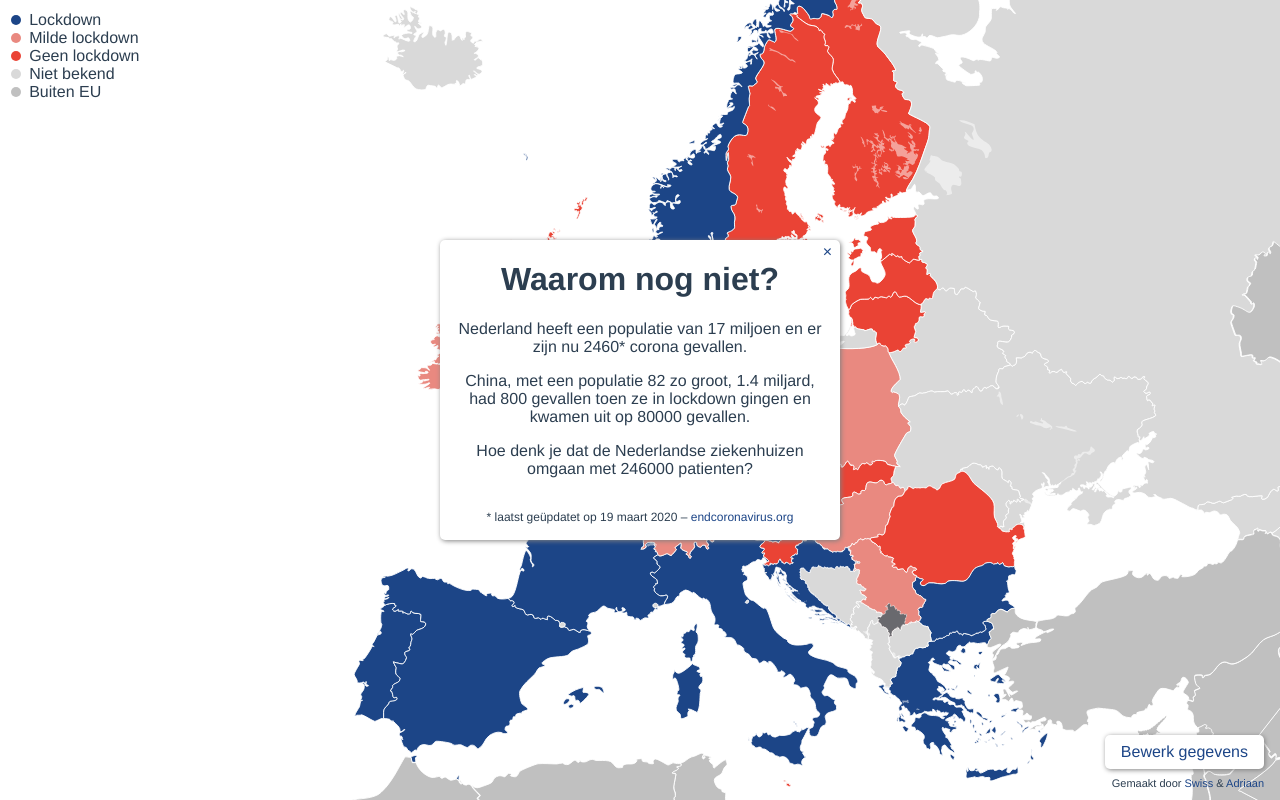
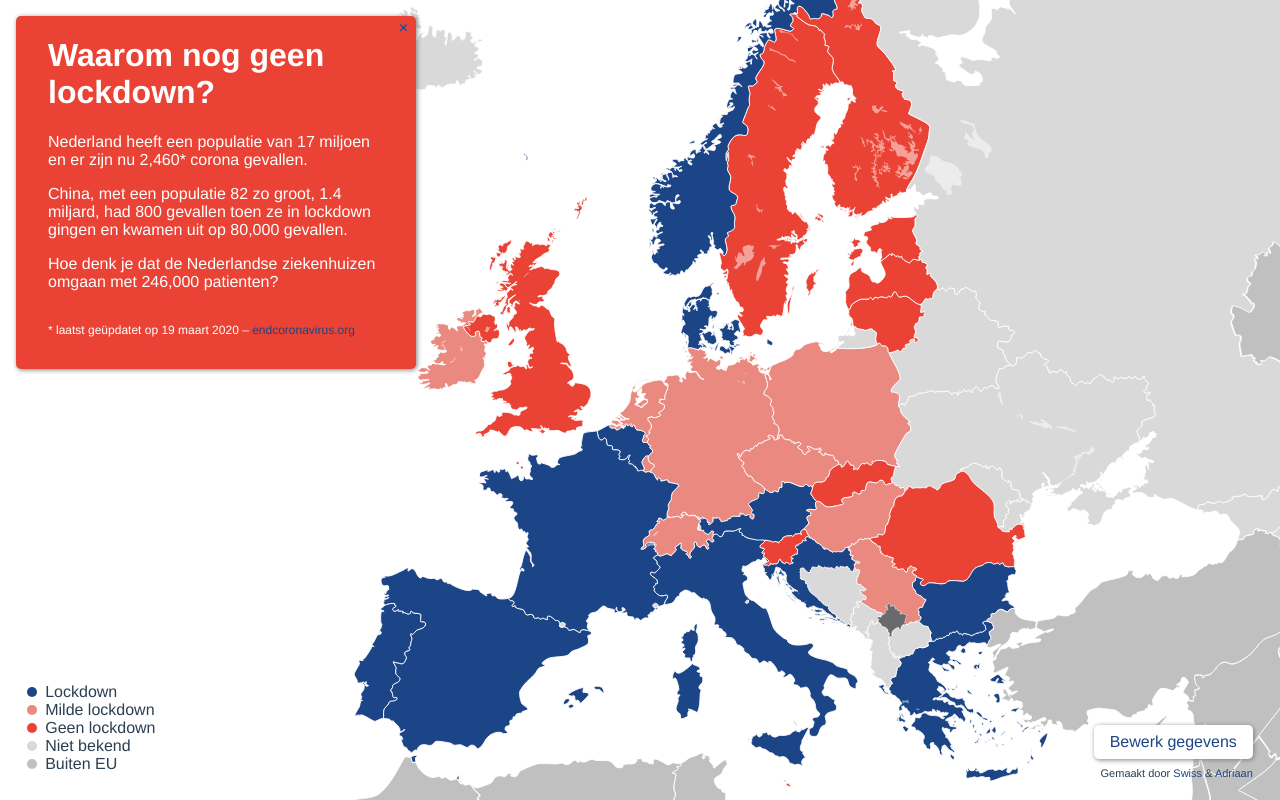
Before and after one commit to adriaandotcom/lockdown, a Vue app: page / in a window 1280 px wide. Built offline with nearby package versions, Linux system fonts and the light colour scheme; no server answers.

Commit message:
Make popup more clear

```diff
--- a/src/App.vue
+++ b/src/App.vue
@@ -35,4 +35,14 @@ body {
 * {
   box-sizing: border-box;
 }
+a {
+  color: #1c4587;
+  text-decoration: none;
+}
+a:hover {
+  text-decoration: underline;
+}
+body {
+  word-wrap: break-word;
+}
 </style>
--- a/src/components/HomePage.vue
+++ b/src/components/HomePage.vue
@@ -44,13 +44,13 @@ export default {
 <style scoped>
 .legend {
   position: absolute;
-  top: 0.7rem;
-  left: 0.7rem;
+  bottom: 1.7rem;
+  left: 1.7rem;
 }
 .link {
   position: absolute;
-  bottom: 0.7rem;
-  right: 1rem;
+  bottom: 1.3rem;
+  right: 1.7rem;
 }
 .link > a {
   background-color: white;
@@ -98,13 +98,3 @@ ul li.no-eu::before {
   background-color: #c0c0c0;
 }
 </style>
-
-<style>
-a {
-  color: #1c4587;
-  text-decoration: none;
-}
-body {
-  word-wrap: break-word;
-}
-</style>
--- a/src/components/Map.vue
+++ b/src/components/Map.vue
@@ -519,40 +519,47 @@
 
     <div class="popup" v-if="currentCountry">
       <a @click="currentCountry = null" class="close">&times;</a>
-      <h1>{{ currentCountry.name }}</h1>
+
+      <h1 v-if="currentCountry.name_nl">{{ currentCountry.name_nl }}</h1>
+      <h1 v-else-if="currentCountry.name">{{ currentCountry.name }}</h1>
+
       <p v-if="currentCountry.comment_nl">{{ currentCountry.comment_nl }}</p>
       <p v-else-if="currentCountry.comment_en">
         {{ currentCountry.comment_en }}
       </p>
       <p v-else-if="currentCountry.comment">{{ currentCountry.comment }}</p>
+
       <p v-if="currentCountry.link">
         <a :href="currentCountry.link" target="_blank">{{
           currentCountry.link
         }}</a>
       </p>
+
       <p v-if="currentCountry.link2">
         <a :href="currentCountry.link2" target="_blank">{{
           currentCountry.link2
         }}</a>
       </p>
     </div>
+
     <div class="popup why" v-else-if="welcome">
       <a @click="welcome = false" class="close">&times;</a>
-      <h1>Waarom nog niet?</h1>
+      <h1>Waarom nog geen lockdown?</h1>
       <p>
         Nederland heeft een populatie van 17 miljoen en er zijn nu
-        {{ netherlands.confirmed }}* corona gevallen.
+        {{ formatNumber(netherlands.confirmed) }}* corona gevallen.
       </p>
       <p>
         China, met een populatie 82 zo groot, 1.4 miljard, had 800 gevallen toen
-        ze in lockdown gingen en kwamen uit op 80000 gevallen.
+        ze in lockdown gingen en kwamen uit op
+        {{ formatNumber(80000) }} gevallen.
       </p>
       <p>
         Hoe denk je dat de Nederlandse ziekenhuizen omgaan met
-        {{ netherlands.confirmed * 100 }} patienten?
+        {{ formatNumber(netherlands.confirmed * 100) }} patienten?
       </p>
       <p class="footer">
-        * laatst geüpdatet op {{ format(netherlands.updated) }} –
+        * laatst geüpdatet op {{ formatDate(netherlands.updated) }} –
         <a
           href="https://www.endcoronavirus.org/?utm_source=waaromgeenlockdown.nl"
           target="_blank"
@@ -612,12 +619,16 @@ export default {
   },
 
   methods: {
-    format(timestamp) {
+    formatDate(timestamp) {
       return new Intl.DateTimeFormat("nl-NL", {
         year: "numeric",
         month: "long",
         day: "numeric"
       }).format(timestamp);
+    },
+
+    formatNumber(number) {
+      return number.toString().replace(/\B(?=(\d{3})+(?!\d))/g, ",");
     },
 
     getCountry(code) {
@@ -676,21 +687,20 @@ g#gbplus:hover path {
 .popup {
   z-index: 1000;
   position: absolute;
-  bottom: 20%;
   width: 300px;
-  margin-left: 50%;
-  transform: translateX(-50%);
+  top: 1rem;
+  left: 1rem;
   max-width: 90%;
   box-shadow: 1px 1px 5px grey;
   background-color: white;
   border-radius: 5px;
-  text-align: center;
-  padding: 0 1rem;
+  padding: 0 2rem 1rem 2rem;
 }
 .popup.why {
+  background-color: #ea4335;
+  color: white;
   width: 400px;
-  top: 30%;
-  bottom: auto;
+  text-align: left;
 }
 .popup .close {
   position: absolute;
```
